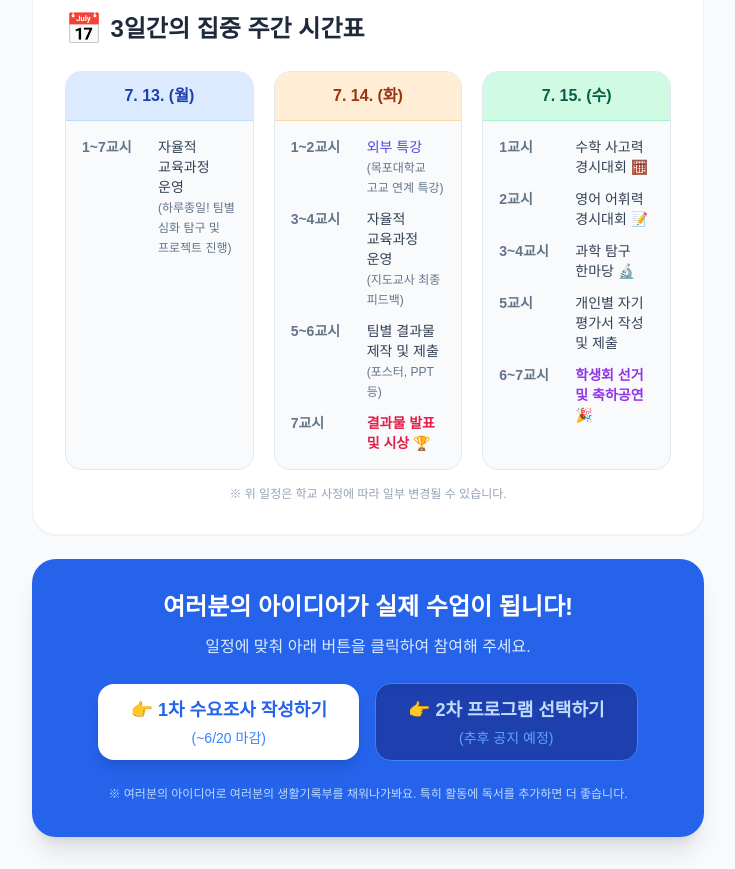
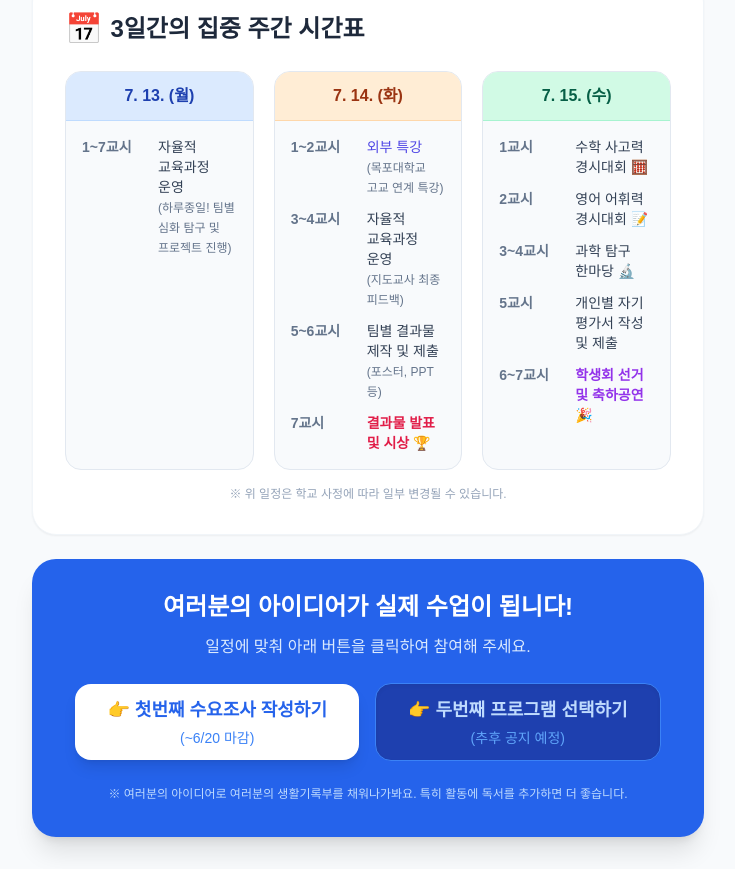
Before and after one commit to rudeia/anjwa-highschool-stu-flex, a plain HTML site: page index.html in a window 1280 px wide. Shown: the part 1326-2195 px from the top of the page, without its empty margins (272-1007 px from the left). Drawn offline with nearby package versions, Linux system fonts and the light colour scheme; a web font is replaced by a local one.

Commit message:
Update index.html

```diff
--- a/index.html
+++ b/index.html
@@ -207,13 +207,13 @@
             <div class="flex flex-col sm:flex-row gap-4 justify-center items-center">
                 <!-- 1차 수요조사 버튼 (활성화) -->
                 <a href="https://docs.google.com/forms/d/e/1FAIpQLScSj83eQ33BC1Dhvu3ti5z1iIxsGbZqHV2Y7Z44hUz3t3aBqA/viewform?usp=dialog" target="_blank" class="w-full sm:w-auto bg-white text-blue-600 py-3 px-8 rounded-2xl shadow-lg hover:bg-blue-50 transition-colors flex flex-col items-center justify-center text-center">
-                    <span class="font-bold text-lg">👉 1차 수요조사 작성하기</span>
+                    <span class="font-bold text-lg">👉 첫번째 수요조사 작성하기</span>
                     <span class="text-sm font-normal text-blue-500 mt-1 break-keep">(~6/20 마감)</span>
                 </a>
 
                 <!-- 2차 프로그램 선택 버튼 (추후 공지) -->
                 <a href="javascript:alert('아직 2차 수강신청 기간이 아닙니다. 확정된 프로그램 목록과 함께 추후 공지될 예정입니다!')" class="w-full sm:w-auto bg-blue-800 text-blue-200 py-3 px-8 rounded-2xl shadow-inner hover:bg-blue-700 transition-colors flex flex-col items-center justify-center text-center border border-blue-500">
-                    <span class="font-bold text-lg">👉 2차 프로그램 선택하기</span>
+                    <span class="font-bold text-lg">👉 두번째 프로그램 선택하기</span>
                     <span class="text-sm font-normal text-blue-400 mt-1 break-keep">(추후 공지 예정)</span>
                 </a>
             </div>
```
